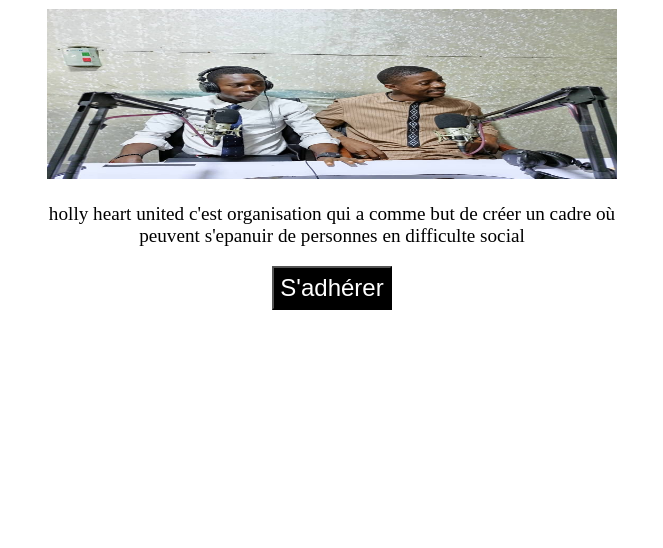
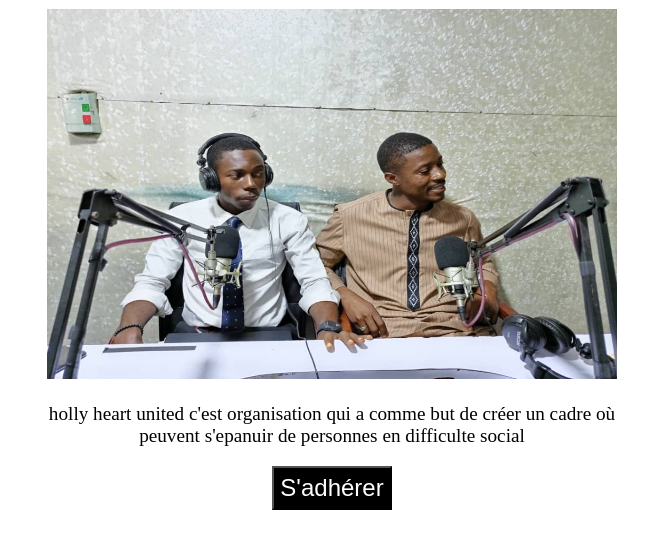
Before and after one commit to pandecamillo/HOLLY, a plain HTML site: page index.html in a window 1280 px wide. Shown: the part 126-674 px from the top of the page, without its empty margins (308-971 px from the left). Drawn offline with Linux system fonts and the light colour scheme.

Commit message:
Update style.css

```diff
--- a/style.css
+++ b/style.css
@@ -30,7 +30,7 @@ main {
 
 .presentation {
   width: 100%;
-  height: 170px;
+  height: 370px;
 }
 
 main h1 {
```
